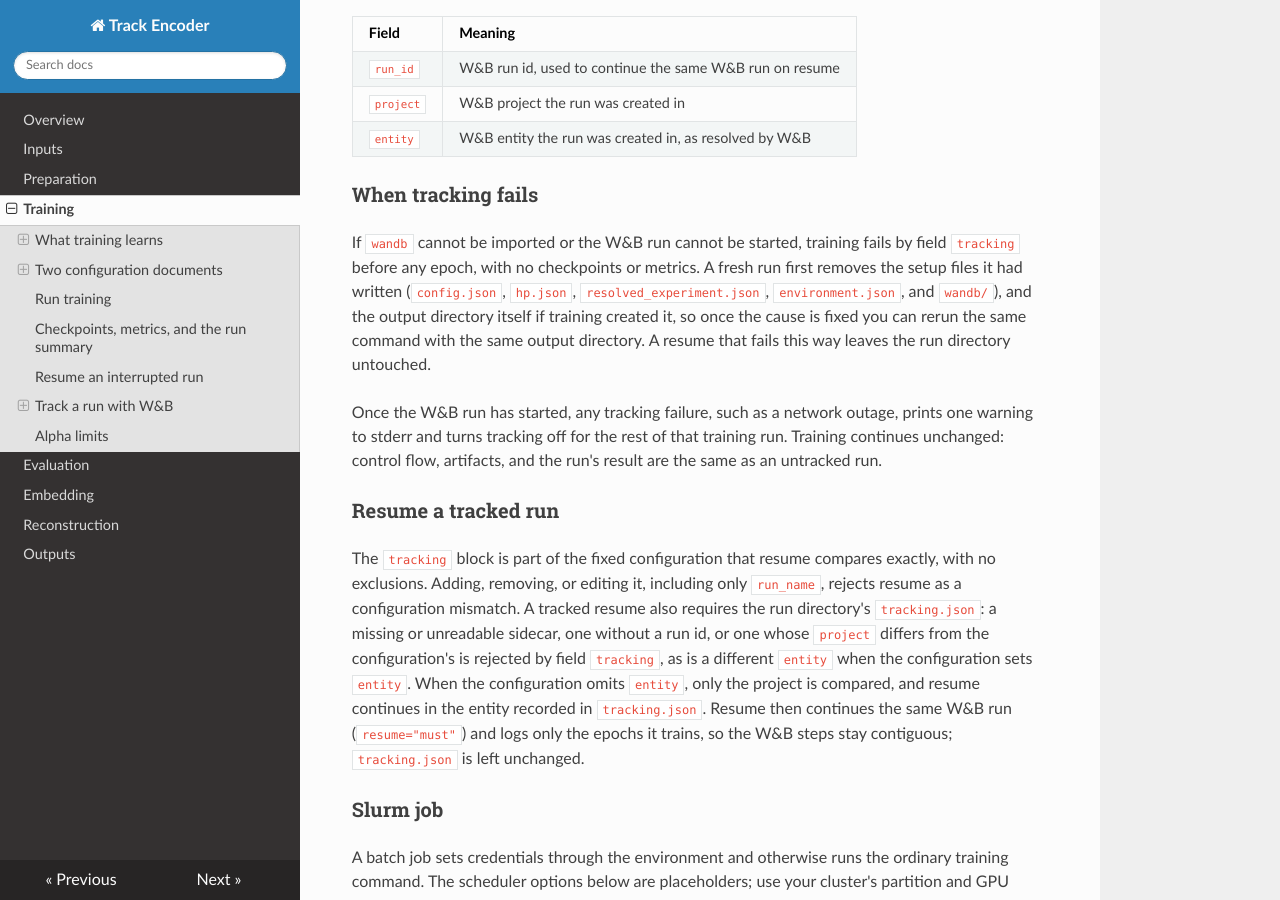
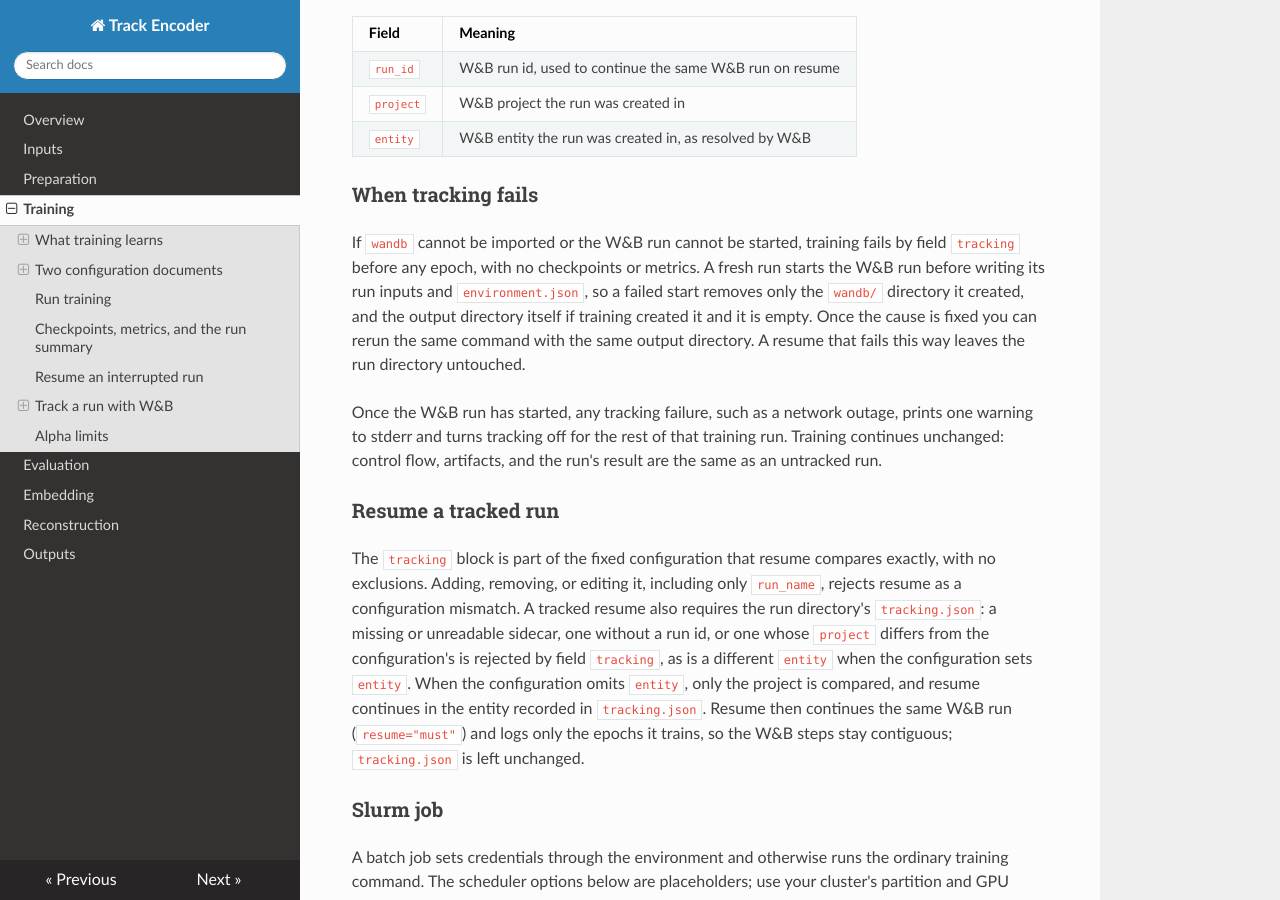
Before and after one commit to DignoMor/xp-track-encoder-doc, an MkDocs documentation site: the page built from docs/training.md, in a window 1280 px wide and 900 px high, scrolled down 7323 px. Built offline with MkDocs 1.6.1, drawn with Linux system fonts in a browser that asks for light colours; nearby versions of some CDN libraries; some of the changed text lies outside the part shown.

Commit message:
Describe tracking startup cleanup and the v2 resume field
A failed W&B start now leaves no setup files to remove, and resuming a
checkpoint from a version 2 configuration is rejected by schema_version.

Co-Authored-By: Claude Opus 5.5 <noreply@anthropic.com>

```diff
--- a/docs/training.md
+++ b/docs/training.md
@@ -383,10 +384,10 @@ A fresh tracked run writes `tracking.json` to the run directory:
 
 If `wandb` cannot be imported or the W&B run cannot be started, training
 fails by field `tracking` before any epoch, with no checkpoints or metrics.
-A fresh run first removes the setup files it had written (`config.json`,
-`hp.json`, `resolved_experiment.json`, `environment.json`, and `wandb/`), and
-the output directory itself if training created it, so once the cause is
-fixed you can rerun the same command with the same output directory. A
+A fresh run starts the W&B run before writing its run inputs and
+`environment.json`, so a failed start removes only the `wandb/` directory it
+created, and the output directory itself if training created it and it is
+empty. Once the cause is fixed you can rerun the same command with the same output directory. A
 resume that fails this way leaves the run directory untouched.
 
 Once the W&B run has started, any tracking failure, such as a network
```
Also changed, not shown: other parts of docs/training.md (+2 -1 lines), docs/outputs.md (+1 -1 lines).
